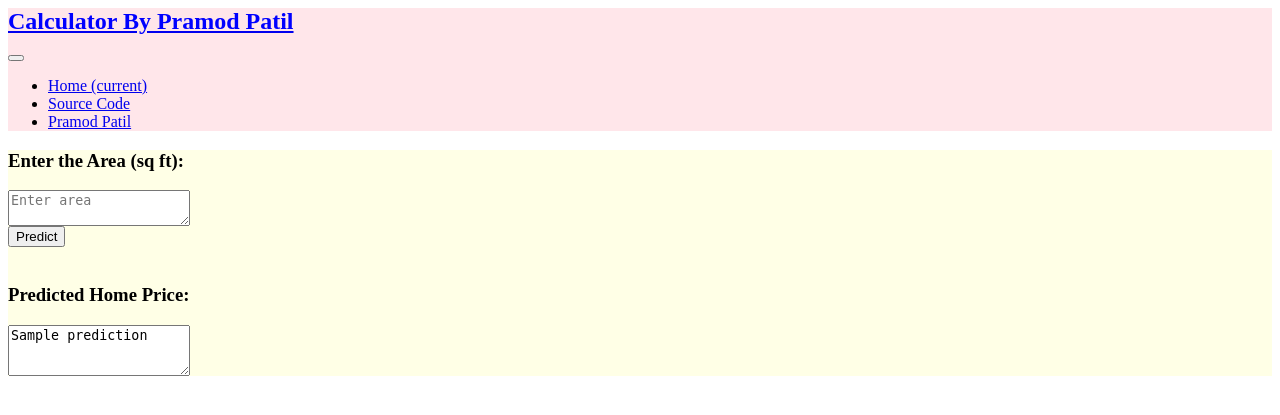
After one commit to DataAIOPS/MLFLOW_PROJECT, a Flask app: template templates/test.html in a window 1280 px wide. The commit adds this page. Shown: the top 415 px of the page. Run offline with Flask 3, Linux system fonts and the light colour scheme; the template is opened without the code that fills it: most values are stand-ins (such as "Sample title", 1, 10 or a date in 2020); parts of the project's set-up code (start-up, migrations or seed data) failed here and were passed over.

Commit message:
flask app added

```diff
--- a/app.py
+++ b/app.py
@@ -1,33 +1,22 @@
-'''
-URL Format
-http://localhost:8000
-'''
-
+import os
+import pickle
 from flask import Flask, render_template,request
-import pickle
-import os
-import pandas as pd
 
 model_path = os.path.abspath("../artifacts/best_model/best_model")
 model_path_file_name = os.path.join(model_path,"model.pkl")
 model=pickle.load(open(model_path_file_name, 'rb'))
+
 app = Flask(__name__)
 
 @app.route("/",methods=["GET","POST"])
-def my_webpage():
+def prediction():
     if request.method == "POST":
-        try:
-            if request.form:
-                data_request = dict(request.form)
-                print(data_request)
-                num1 = float(data_request["First_Number"])
-                input_data = pd.DataFrame([[num1]], columns=["area"])
-                response = model.predict(input_data)[0][0]
-                return render_template("index1.html", response=response)
-        except Exception as e:
-            return f"Something Went Wrong. Try After Sometime !! {e}"
+        data_dict =dict(request.form)
+        area = float(data_dict["area"])
+        prediction = model.predict([[area]])[0][0]
+        return render_template("test.html",prediction=prediction)
     else:
-        return render_template("index1.html")
+        return render_template("test.html")
 
 if __name__=='__main__':
     app.run(host='0.0.0.0',port=8000)
--- a/templates/index.html
+++ b/templates/index.html
@@ -45,7 +45,7 @@ p {
                             <textarea class="form-control" name="Second_Number" rows="2"
                                 placeholder="Second_Number"></textarea>>
                             <textarea class="form-control" name="SUM/SUB" rows="2"
-                                placeholder="SUM/SUB"></textarea>>
+                                placeholder="SUM/SUB"></textarea>
                         </div>
 
                         <!-- Select output language here. -->
--- /dev/null
+++ b/templates/test.html
@@ -0,0 +1,64 @@
+<!-- nav bar -->
+<style>
+    p {
+      background-image: url('templates/img_girl.jpg');
+    }
+    </style>
+
+    <nav class="navbar navbar-expand-lg navbar-light shadow fixed-top" style="background-color:  #ffe6ea;">
+        <a class="navbar-brand" href="/"><h1><font color="blue">Calculator By Pramod Patil</font></h1></a>
+
+        <button class="navbar-toggler" type="button" data-toggle="collapse" data-target="#navbarNav"
+            aria-controls="navbarNav" aria-expanded="false" aria-label="Toggle navigation">
+            <span class="navbar-toggler-icon"></span>
+        </button>
+        <div class="collapse navbar-collapse" id="navbarNav">
+            <ul class="navbar-nav">
+                <li class="nav-item active">
+                    <a class="nav-link" href="/">Home <span class="sr-only">(current)</span></a>
+                </li>
+                <li class="nav-item">
+                    <a class="nav-link" href="https://github.com">Source Code</a>
+                </li>
+                <li class="nav-item">
+                    <a class="nav-link" href="https://www.linkedin.com/">Pramod Patil</a>
+                </li>
+            </ul>
+        </div>
+    </nav>
+
+    <div>
+        <!-- nav bar ends -->
+
+        <div class="container-fluid masthead" style="background-color: #ffffe6;">
+            <div class="container">
+                <div class="row">
+                    <div class="col">
+                        <form method="POST">
+                            <!-- Input block -->
+                            <div class="form-group">
+                                <label for="area">
+                                    <h3>Enter the Area (sq ft):</h3>
+                                </label>
+                                <textarea class="form-control" name="area" rows="2" placeholder="Enter area"></textarea>
+                            </div>
+
+                            <button type="submit" class="btn btn-primary mb-2">Predict</button><br><br>
+                        </form>
+                    </div>
+                    <div class="col">
+                        <form>
+                            <div class="form-group">
+                                <label for="prediction-result">
+                                    <h3>Predicted Home Price:</h3>
+                                </label>
+                                <textarea readonly class="form-control" id="prediction-result" rows="3">{{ prediction }}</textarea>
+                            </div>
+                        </form>
+                    </div>
+                </div>
+            </div>
+        </div>
+    </div>
+
+    <br><br><br><br><br><br>
```
Also changed, not shown: artifacts/data/raw_data/homeprices.csv (+9 -9 lines).
